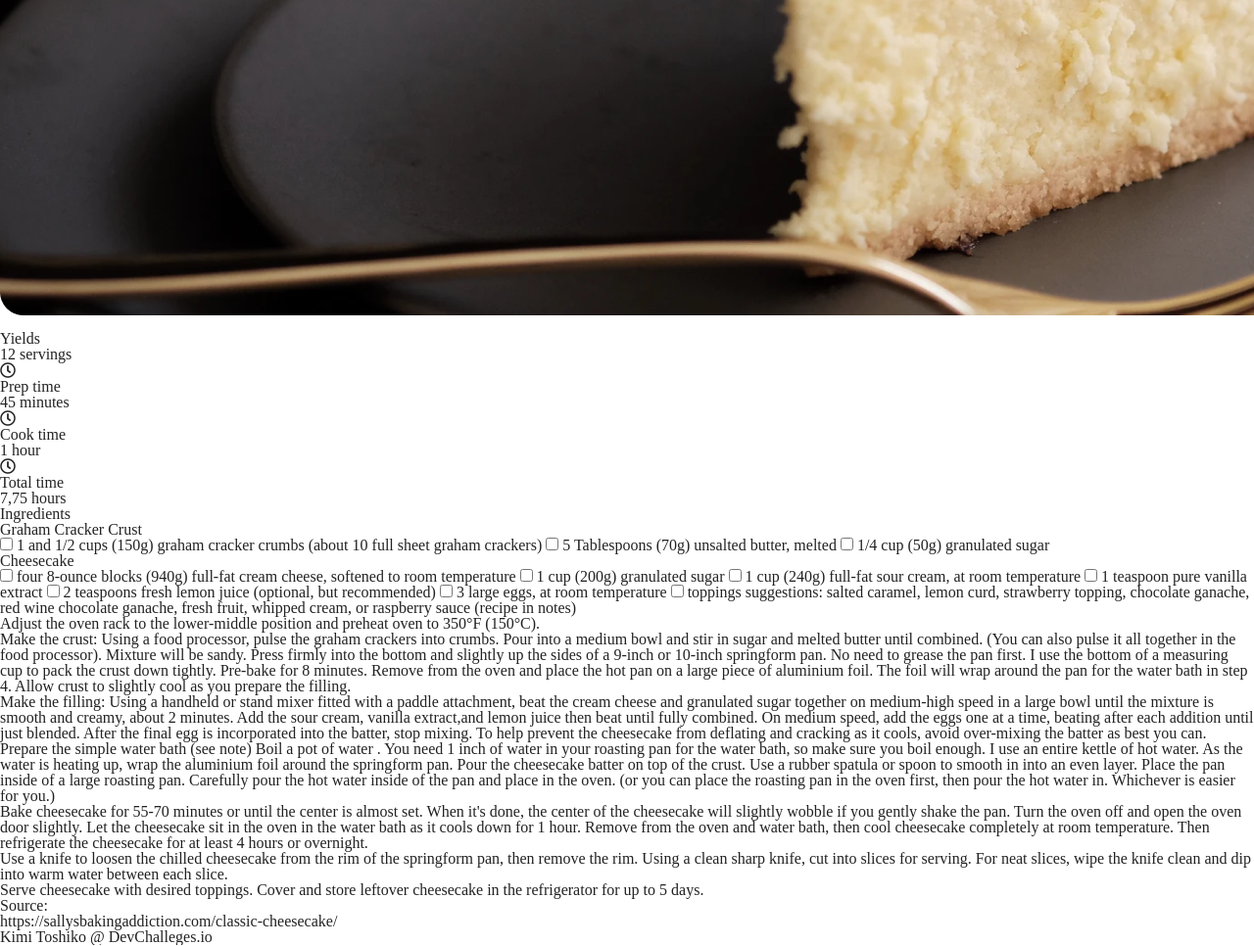
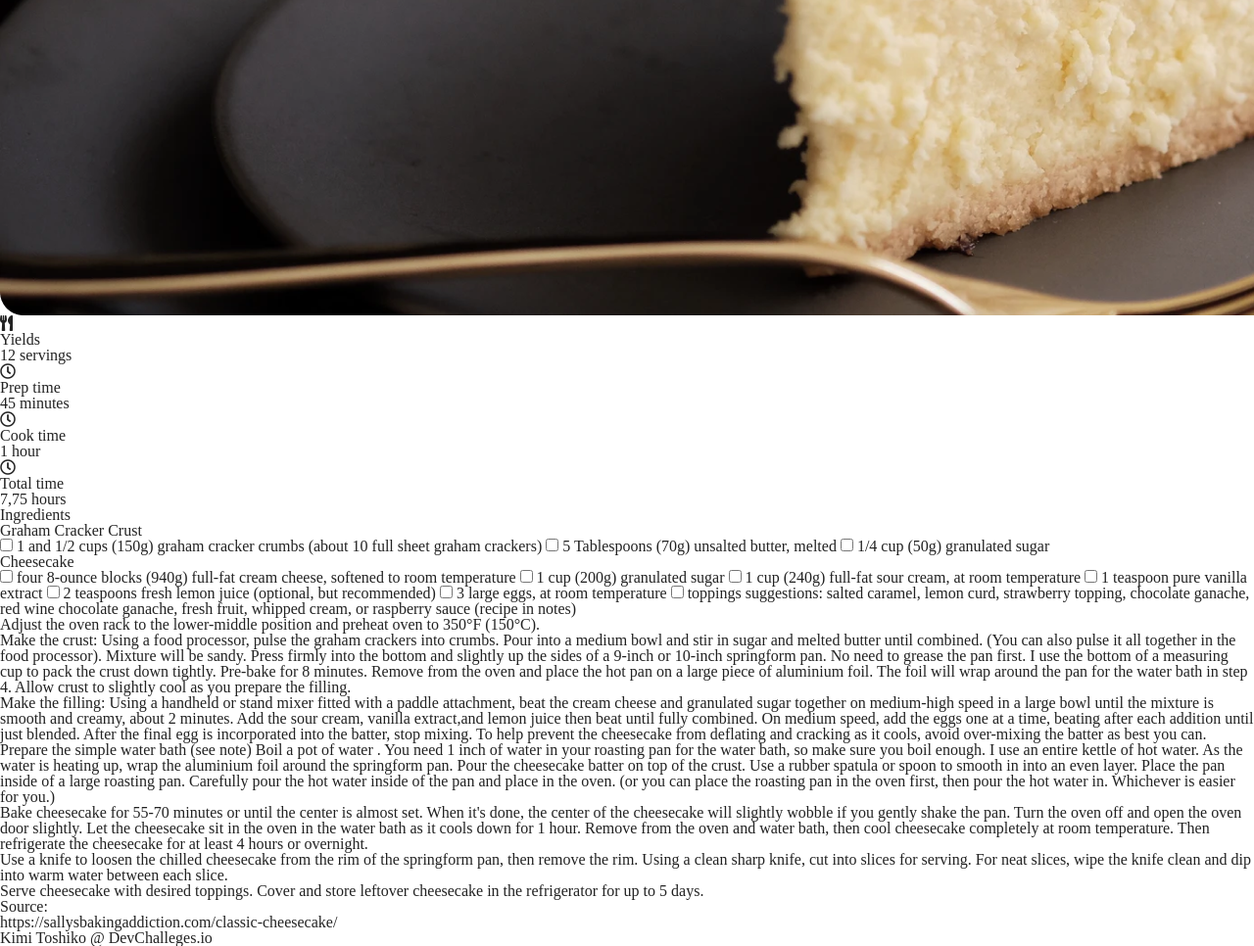
Before and after one commit to Kimi-Toshiko/DevChallenges, a plain HTML site: page recipe-page/index.html in a window 1280 px wide. Shown: the part 666-1632 px from the top of the page at 98% size. Drawn offline with Linux system fonts and the light colour scheme.

Commit message:
refactor: change utensils icon

```diff
--- a/recipe-page/index.html
+++ b/recipe-page/index.html
@@ -28,7 +28,7 @@
     <main>
         <section class="info">
             <div>
-                <i class="fad fa-utensils-alt"></i>
+                <i class="fas fa-utensils"></i>
                 <div>
                     <p class="property">Yields</p>
                     <p class="value">12 servings</p>
```
